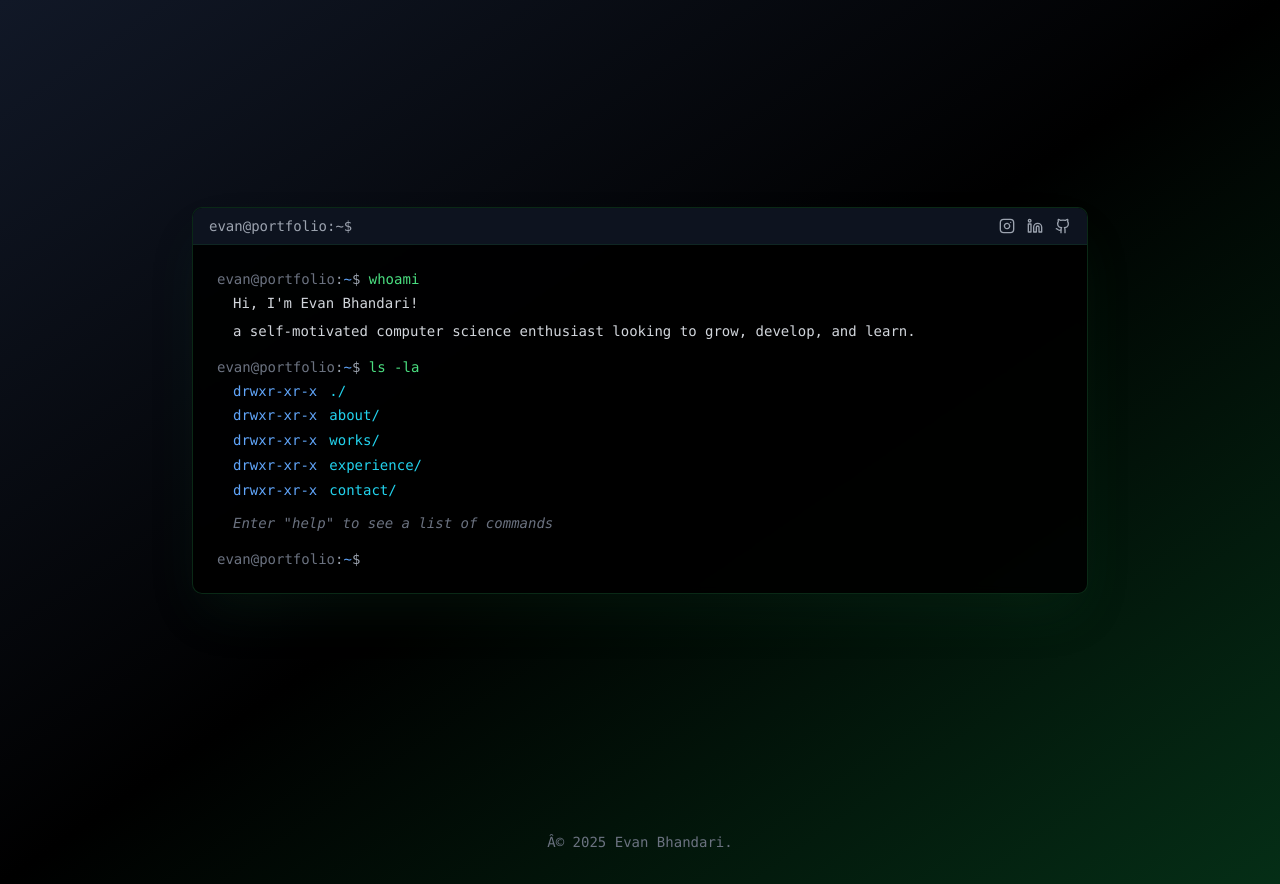
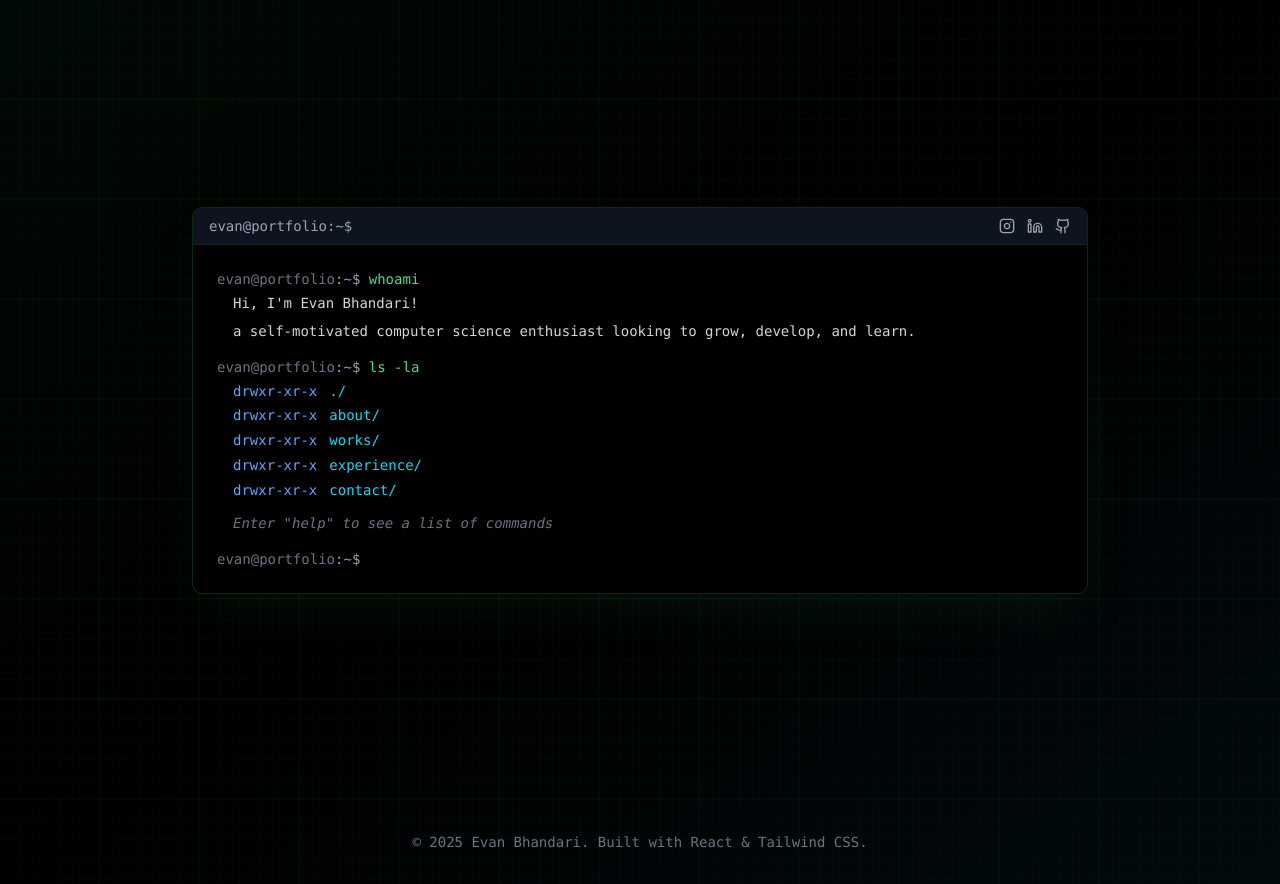
Before and after one commit to evanbh256/terminalportfolio, a React (Vite) app: page / in a window 1280 px wide. Built offline with nearby package versions, Linux system fonts and the light colour scheme.

Commit message:
changed background

```diff
--- a/src/App.tsx
+++ b/src/App.tsx
@@ -36,9 +36,12 @@ export default function App() {
   };
 
   return (
-    <div className="min-h-screen bg-gradient-to-br from-gray-900 via-black to-green-950 overflow-hidden">
+    <div className="min-h-screen techy-background overflow-hidden relative">
+      {/* Gradient overlay for depth */}
+      <div className="absolute inset-0 bg-gradient-to-br from-green-950/20 via-transparent to-cyan-950/20 pointer-events-none" />
+
       {/* Main Content */}
-      <main className="px-6 md:px-12">
+      <main className="px-6 md:px-12 relative z-10">
         <Hero onNavigate={handleOpenWindow} />
       </main>
 
@@ -70,11 +73,11 @@ export default function App() {
       )}
 
       {/* Footer */}
-      <footer className="px-6 md:px-12 py-8">
+      <footer className="px-6 md:px-12 py-8 relative z-10">
         <div className="max-w-5xl mx-auto">
-            <p className="text-center text-gray-500 text-sm font-mono">
-            Â© {new Date().getFullYear()} Evan Bhandari.
-            </p>
+          <p className="text-center text-gray-500 text-sm font-mono">
+            © 2025 Evan Bhandari. Built with React & Tailwind CSS.
+          </p>
         </div>
       </footer>
     </div>
--- a/src/styles/globals.css
+++ b/src/styles/globals.css
@@ -176,3 +176,17 @@ html {
 .custom-scrollbar::-webkit-scrollbar-thumb:hover {
   background: rgba(74, 222, 128, 0.5);
 }
+
+
+/* Techy animated grid background */
+.techy-background {
+  background-color: #000000;
+  background-image:
+    linear-gradient(rgba(16, 185, 129, 0.05) 1px, transparent 1px),
+    linear-gradient(90deg, rgba(16, 185, 129, 0.05) 1px, transparent 1px),
+    linear-gradient(rgba(16, 185, 129, 0.03) 1px, transparent 1px),
+    linear-gradient(90deg, rgba(16, 185, 129, 0.03) 1px, transparent 1px);
+  background-size: 100px 100px, 100px 100px, 20px 20px, 20px 20px;
+  background-position: -2px -2px, -2px -2px, -1px -1px, -1px -1px;
+  animation: gridMove 20s linear infinite;
+}
```
Also changed, not shown: 5 other files (tests, documents, lock files or other folders).
